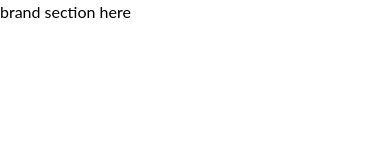
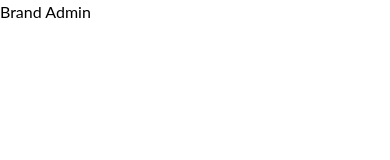
Before and after one commit to elcarp/carbonbase-accounts, a React (Create React App) app: page / in a window 390 px wide. Shown: the top 160 px of the page. Built offline with nearby package versions, Linux system fonts and the light colour scheme.

Commit message:
brand admin

```diff
--- /dev/null
+++ b/src/layout/brand.tsx
@@ -0,0 +1,11 @@
+import React, { FunctionComponent } from 'react'
+
+const BrandAdmin: FunctionComponent = () => {
+	return (
+		<>
+			Brand Admin
+		</>
+	)
+}
+
+export default BrandAdmin
--- a/src/layout/login.js
+++ b/src/layout/login.js
@@ -4,6 +4,7 @@ import { FaLeaf } from 'react-icons/fa'
 // import BrandForm from '../components/brands'
 // import IndividualForm from '../components/individuals'
 import PropTypes from 'prop-types'
+import BrandAdmin from './brand'
 
 async function loginUser(credentials) {
 	return fetch('http://localhost:8080/login', {
@@ -119,7 +120,9 @@ export default function Login({ setToken }, id, credentials) {
 					</div>
 				</div>
 			</div>
-			<div className='brand-section block md:hidden'>brand section here</div>
+			<div className='brand-section block md:hidden'>
+				<BrandAdmin />
+			</div>
 		</>
 	)
 }
```
